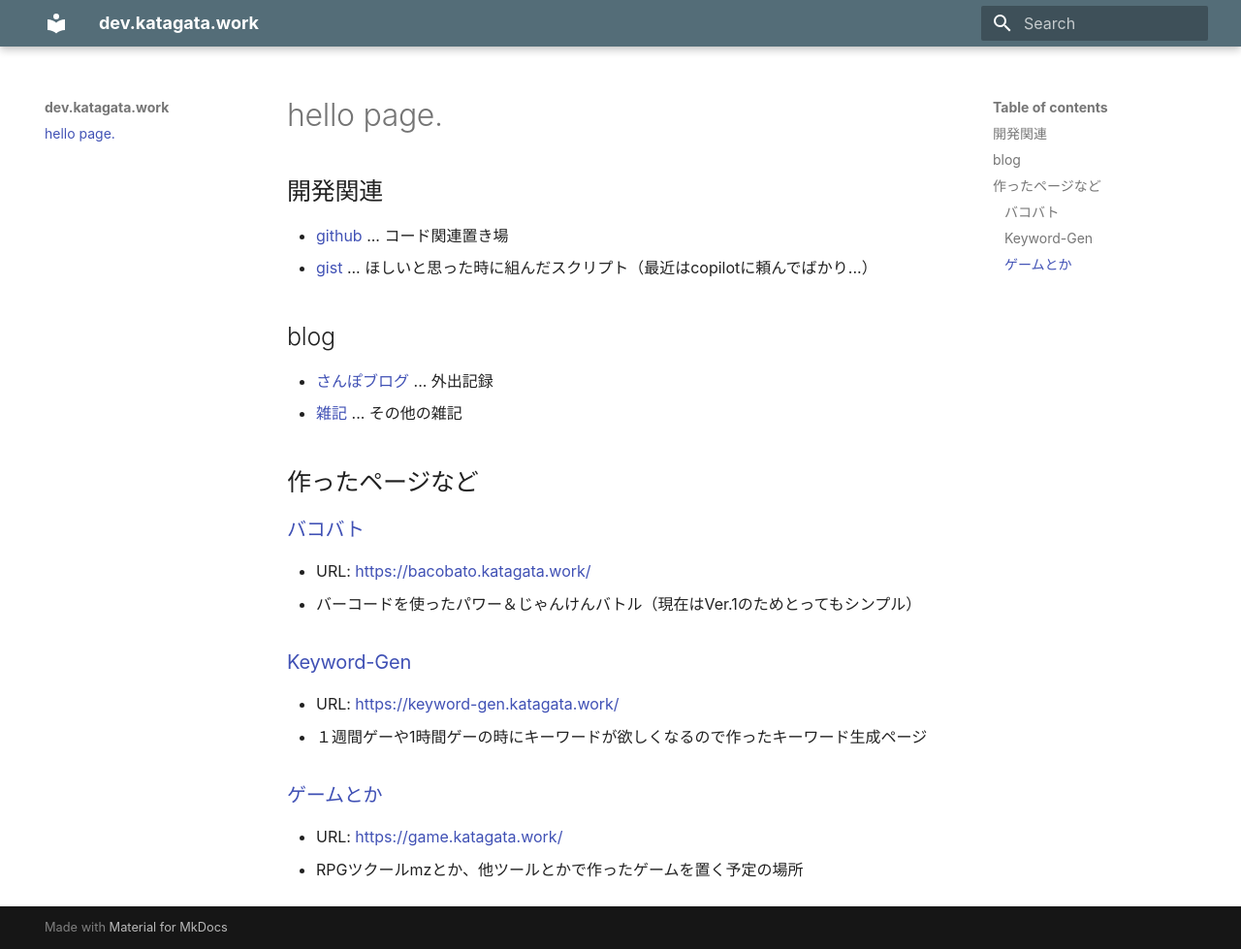
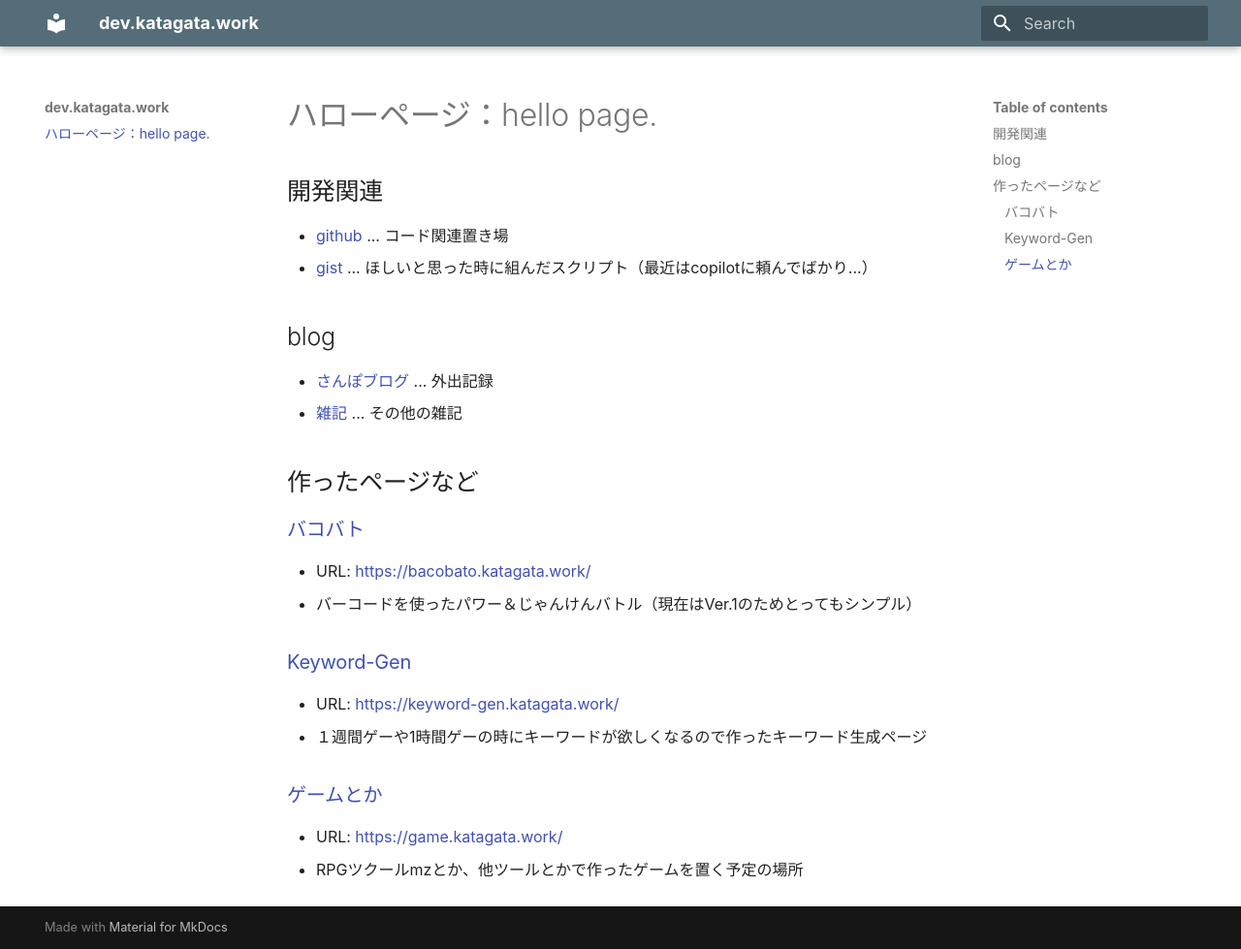
Before and after one commit to haneimo/haneimo-doc, an MkDocs documentation site: the page built from docs/index.md, in a window 1280 px wide and 979 px high. Shown: the whole window at 97% size. Built offline with MkDocs 1.6.1 and Material for MkDocs 9.7.7, drawn with Linux system fonts in a browser that asks for light colours; some web fonts are replaced.

Commit message:
Update index.md

```diff
--- a/docs/index.md
+++ b/docs/index.md
@@ -1,4 +1,4 @@
-# hello page.
+# ハローページ：hello page.
 
 ## 開発関連
 
```
